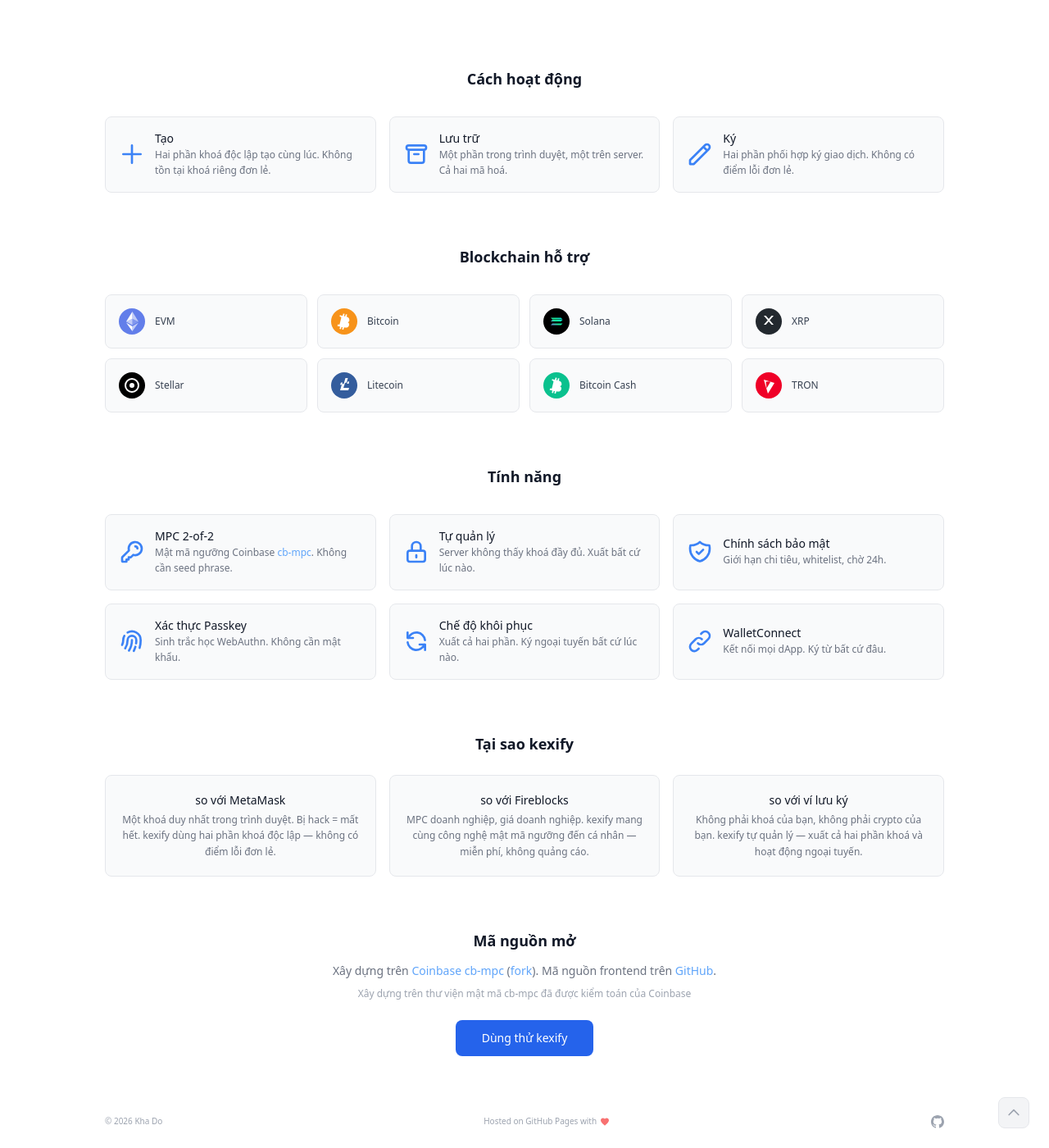
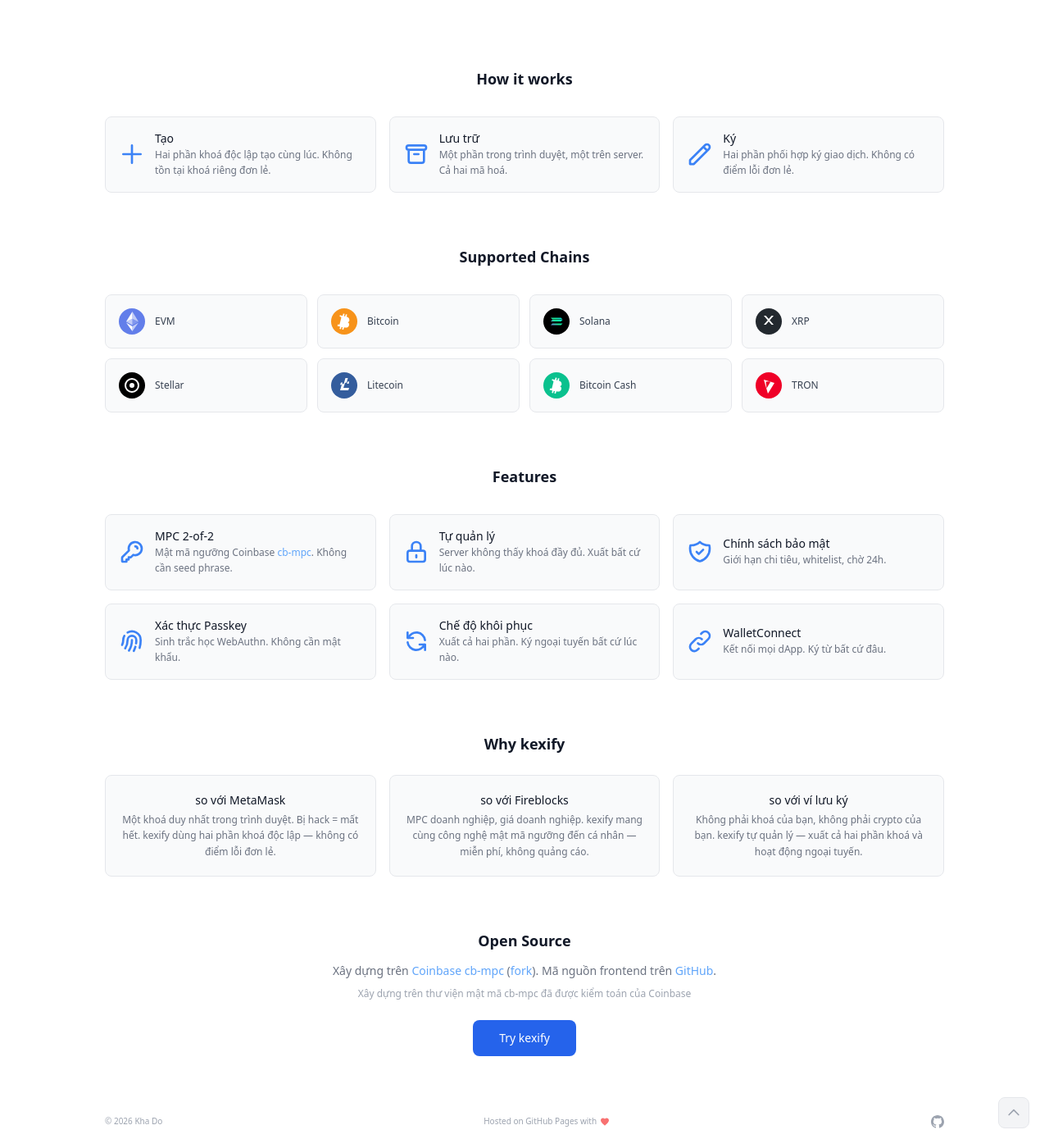
Before and after one commit to nguyenkha/kexify-home, a Jekyll site: the page built from vi/index.html, in a window 1280 px wide and 1400 px high, scrolled down 440 px. Shown: the whole window at 82% size. Built offline with Jekyll 4.4.1, drawn with Linux system fonts in a browser that asks for light colours; nearby versions of some CDN libraries.

Commit message:
fix: keep English titles in Vietnamese page, update footer GitHub link

```diff
--- a/_includes/footer.html
+++ b/_includes/footer.html
@@ -2,7 +2,7 @@
   <div class="max-w-5xl mx-auto flex flex-col sm:flex-row items-center justify-between gap-4 text-[10px] dark:text-gray-500 text-gray-400">
     <span>&copy; {{ 'now' | date: '%Y' }} Kha Do</span>
     <span class="flex items-center gap-1">Hosted on GitHub Pages with <svg class="w-3 h-3 text-red-400" viewBox="0 0 24 24" fill="currentColor"><path d="M12 21.35l-1.45-1.32C5.4 15.36 2 12.28 2 8.5 2 5.42 4.42 3 7.5 3c1.74 0 3.41.81 4.5 2.09C13.09 3.81 14.76 3 16.5 3 19.58 3 22 5.42 22 8.5c0 3.78-3.4 6.86-8.55 11.54L12 21.35z"/></svg></span>
-    <a href="https://github.com/nguyenkha/kexify-web" class="hover:text-gray-300 transition-colors">
+    <a href="https://github.com/nguyenkha/kexify-home" class="hover:text-gray-300 transition-colors">
       <svg class="w-4 h-4" viewBox="0 0 24 24" fill="currentColor"><path d="M12 0C5.374 0 0 5.373 0 12c0 5.302 3.438 9.8 8.207 11.387.599.111.793-.261.793-.577v-2.234c-3.338.726-4.033-1.416-4.033-1.416-.546-1.387-1.333-1.756-1.333-1.756-1.089-.745.083-.729.083-.729 1.205.084 1.839 1.237 1.839 1.237 1.07 1.834 2.807 1.304 3.492.997.107-.775.418-1.305.762-1.604-2.665-.305-5.467-1.334-5.467-5.931 0-1.311.469-2.381 1.236-3.221-.124-.303-.535-1.524.117-3.176 0 0 1.008-.322 3.301 1.23A11.509 11.509 0 0112 5.803c1.02.005 2.047.138 3.006.404 2.291-1.552 3.297-1.23 3.297-1.23.653 1.653.242 2.874.118 3.176.77.84 1.235 1.911 1.235 3.221 0 4.609-2.807 5.624-5.479 5.921.43.372.823 1.102.823 2.222v3.293c0 .319.192.694.801.576C20.566 21.797 24 17.3 24 12c0-6.627-5.373-12-12-12z"/></svg>
     </a>
   </div>
--- a/vi/index.html
+++ b/vi/index.html
@@ -34,7 +34,7 @@
 <!-- Cách hoạt động -->
 <section class="px-4 md:px-8 py-8">
   <div class="max-w-5xl mx-auto fade-in fade-in-delay-1">
-    <h2 class="text-lg font-semibold dark:text-white text-gray-900 text-center mb-8">Cách hoạt động</h2>
+    <h2 class="text-lg font-semibold dark:text-white text-gray-900 text-center mb-8">How it works</h2>
     <div class="grid grid-cols-1 md:grid-cols-3 gap-4">
       <div class="bg-surface-secondary border border-border-primary rounded-lg p-4 flex items-center gap-3">
         <svg class="w-8 h-8 flex-shrink-0 text-blue-500" fill="none" stroke="currentColor" viewBox="0 0 24 24"><path stroke-linecap="round" stroke-linejoin="round" stroke-width="2" d="M12 4v16m8-8H4"/></svg>
@@ -64,7 +64,7 @@
 <!-- Blockchain hỗ trợ -->
 <section class="px-4 md:px-8 py-8">
   <div class="max-w-5xl mx-auto fade-in fade-in-delay-2">
-    <h2 class="text-lg font-semibold dark:text-white text-gray-900 text-center mb-8">Blockchain hỗ trợ</h2>
+    <h2 class="text-lg font-semibold dark:text-white text-gray-900 text-center mb-8">Supported Chains</h2>
     <div class="grid grid-cols-2 sm:grid-cols-4 gap-3">
       <div class="bg-surface-secondary border border-border-primary rounded-lg p-4 flex items-center gap-3 hover:scale-105 transition-transform">
         <svg class="w-8 h-8 flex-shrink-0" viewBox="0 0 32 32"><circle cx="16" cy="16" r="16" fill="#627EEA"/><path d="M16.5 4v8.87l7.5 3.35L16.5 4z" fill="#fff" fill-opacity=".6"/><path d="M16.5 4L9 16.22l7.5-3.35V4z" fill="#fff"/><path d="M16.5 21.97v6.03L24 17.62l-7.5 4.35z" fill="#fff" fill-opacity=".6"/><path d="M16.5 28V21.97L9 17.62l7.5 10.38z" fill="#fff"/><path d="M16.5 20.57l7.5-4.35-7.5-3.35v7.7z" fill="#fff" fill-opacity=".2"/><path d="M9 16.22l7.5 4.35v-7.7L9 16.22z" fill="#fff" fill-opacity=".6"/></svg>
@@ -105,7 +105,7 @@
 <!-- Tính năng -->
 <section class="px-4 md:px-8 py-8">
   <div class="max-w-5xl mx-auto fade-in fade-in-delay-3">
-    <h2 class="text-lg font-semibold dark:text-white text-gray-900 text-center mb-8">Tính năng</h2>
+    <h2 class="text-lg font-semibold dark:text-white text-gray-900 text-center mb-8">Features</h2>
     <div class="grid grid-cols-1 sm:grid-cols-2 lg:grid-cols-3 gap-4">
       <div class="bg-surface-secondary border border-border-primary rounded-lg p-4 flex items-center gap-3">
         <svg class="w-8 h-8 flex-shrink-0 text-blue-500" fill="none" stroke="currentColor" viewBox="0 0 24 24"><path stroke-linecap="round" stroke-linejoin="round" stroke-width="2" d="M15 7a2 2 0 012 2m4 0a6 6 0 01-7.743 5.743L11 17H9v2H7v2H4a1 1 0 01-1-1v-2.586a1 1 0 01.293-.707l5.964-5.964A6 6 0 1121 9z"/></svg>
@@ -156,7 +156,7 @@
 <!-- Tại sao kexify -->
 <section class="px-4 md:px-8 py-8">
   <div class="max-w-5xl mx-auto fade-in fade-in-delay-3">
-    <h2 class="text-lg font-semibold dark:text-white text-gray-900 text-center mb-6">Tại sao kexify</h2>
+    <h2 class="text-lg font-semibold dark:text-white text-gray-900 text-center mb-6">Why kexify</h2>
     <div class="grid grid-cols-1 md:grid-cols-3 gap-4 text-center">
       <div class="bg-surface-secondary border border-border-primary rounded-lg p-5">
         <h3 class="text-sm font-medium dark:text-white text-gray-900 mb-1">so với MetaMask</h3>
@@ -177,7 +177,7 @@
 <!-- Mã nguồn mở + CTA -->
 <section class="px-4 md:px-8 py-8 pb-12">
   <div class="max-w-5xl mx-auto text-center fade-in fade-in-delay-3">
-    <h2 class="text-lg font-semibold dark:text-white text-gray-900 mb-3">Mã nguồn mở</h2>
+    <h2 class="text-lg font-semibold dark:text-white text-gray-900 mb-3">Open Source</h2>
     <p class="text-sm dark:text-gray-400 text-gray-500 max-w-xl mx-auto leading-relaxed">
       Xây dựng trên <a href="https://github.com/coinbase/cb-mpc" class="text-blue-400 hover:text-blue-300">Coinbase cb-mpc</a>
       (<a href="https://github.com/nguyenkha/cb-mpc" class="text-blue-400 hover:text-blue-300">fork</a>).
@@ -185,7 +185,7 @@
     </p>
     <p class="mt-2 text-xs dark:text-gray-500 text-gray-400">Xây dựng trên thư viện mật mã cb-mpc đã được kiểm toán của Coinbase</p>
     <a href="http://app.kexify.co/" class="inline-flex mt-6 px-8 py-3 bg-blue-600 hover:bg-blue-700 text-white text-sm font-medium rounded-lg transition-colors">
-      Dùng thử kexify
+      Try kexify
     </a>
   </div>
 </section>
```
Also changed, not shown: other parts of vi/index.html (+1 -1 lines).
